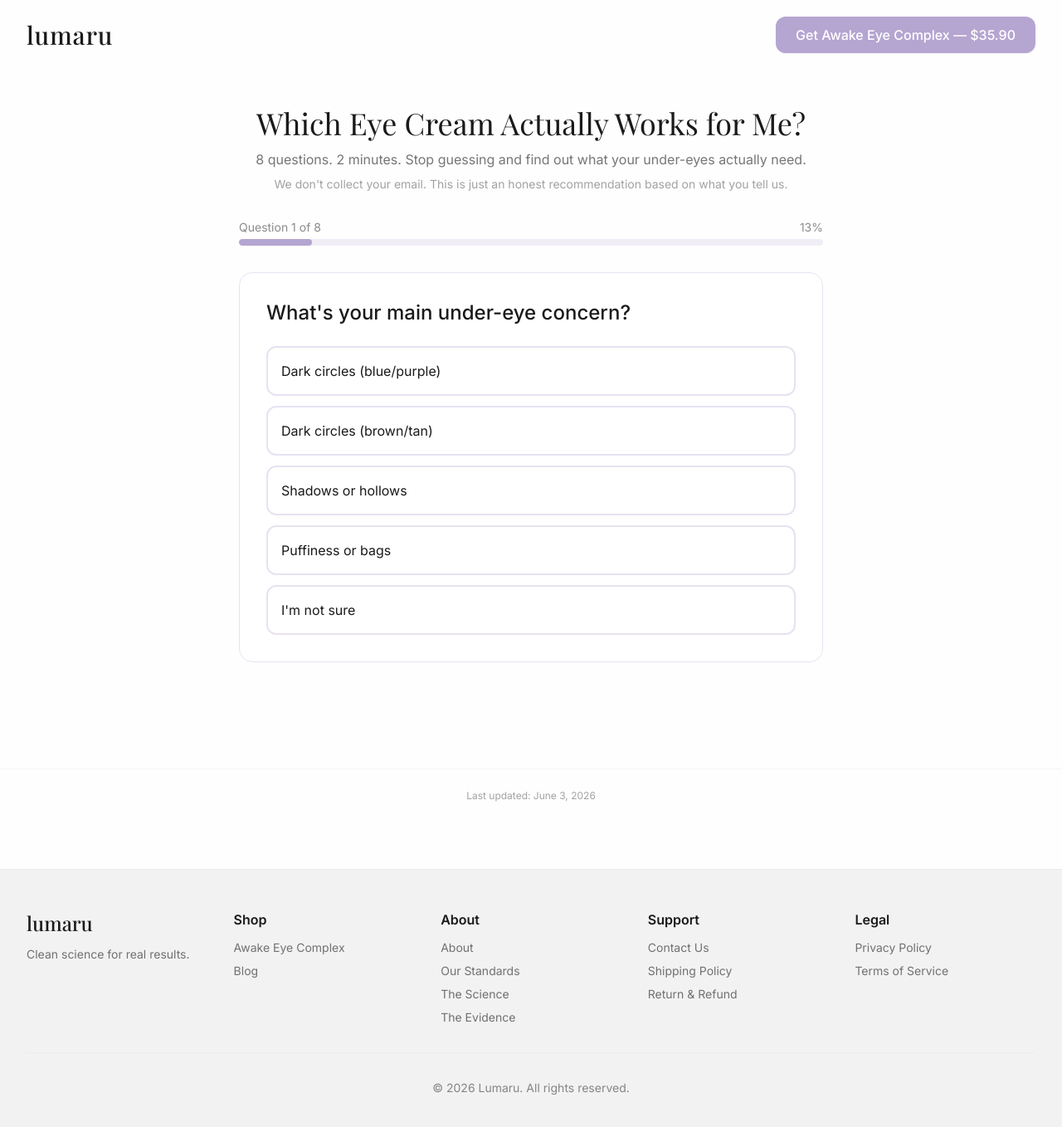
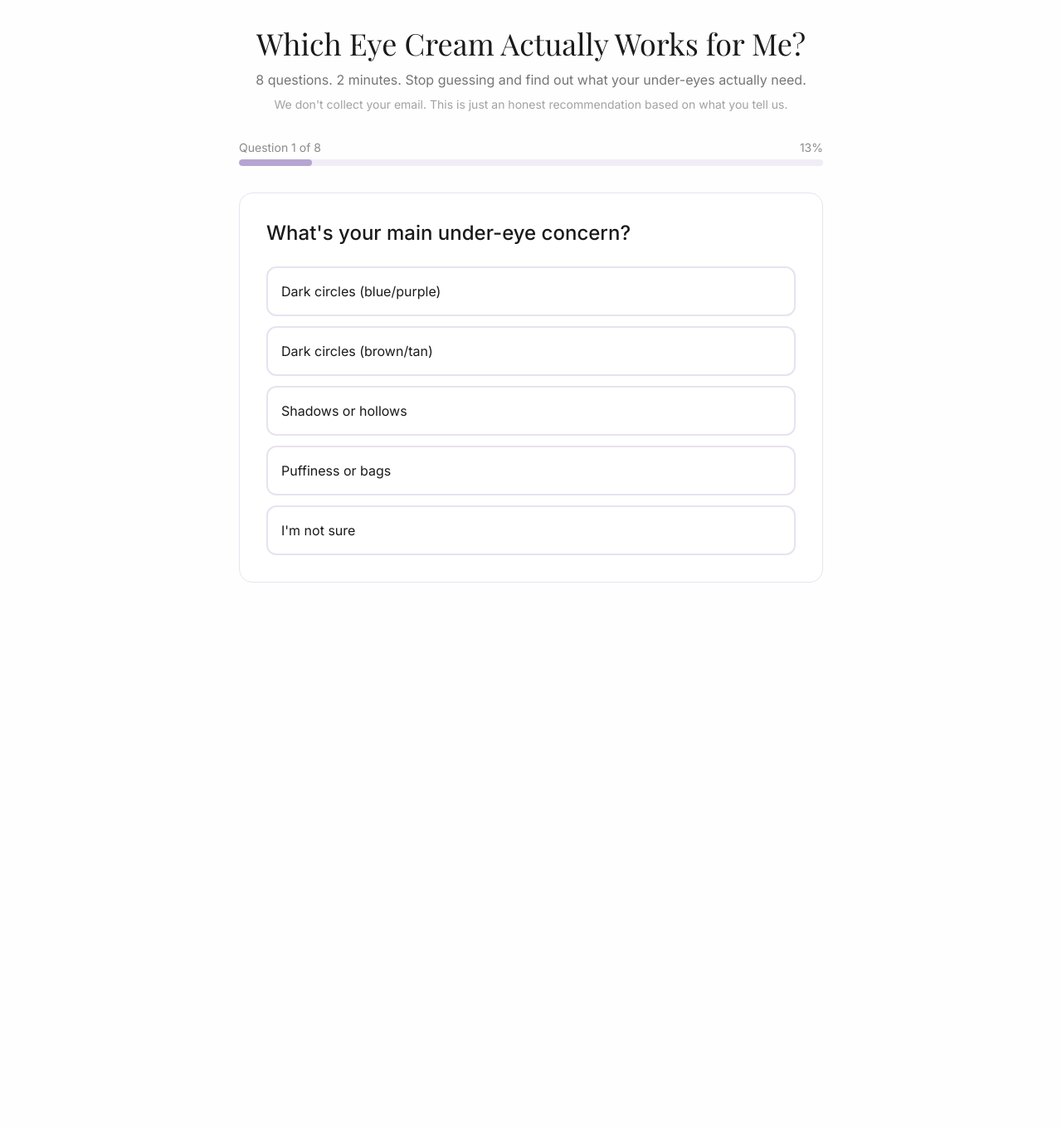
Before and after one commit to mateushahndev/lumaru, a Next.js app: page /tools/which-eye-cream-works-for-me in a window 1280 px wide. Shown: the top 1358 px of the page at 83% size. After the commit the page ends 800 px from the top, so only its background shows below. Built offline with nearby package versions, Linux system fonts and the light colour scheme.

Commit message:
refactor: remove navbar and footer from tool page (clean embed)

```diff
--- a/app/tools/which-eye-cream-works-for-me/page.tsx
+++ b/app/tools/which-eye-cream-works-for-me/page.tsx
@@ -1,7 +1,4 @@
 import type { Metadata } from "next";
-import Navbar from "@/components/landing/Navbar";
-import Footer from "@/components/landing/Footer";
-import LastUpdated from "@/components/LastUpdated";
 import WhichEyeCreamTool from "@/components/tools/WhichEyeCreamTool";
 
 export const metadata: Metadata = {
@@ -39,29 +36,18 @@ const toolSchema = {
   },
 };
 
-interface PageProps {
-  searchParams?: {
-    embed?: string;
-  };
-}
-
-export default function WhichEyeCreamToolPage({ searchParams }: PageProps) {
-  const isEmbedded = searchParams?.embed === "true";
-
+export default function WhichEyeCreamToolPage() {
   return (
     <>
       <script
         type="application/ld+json"
         dangerouslySetInnerHTML={{ __html: JSON.stringify(toolSchema) }}
       />
-      {!isEmbedded && <Navbar />}
-      <main className={isEmbedded ? "" : "min-h-screen bg-background pt-32 pb-20"}>
-        <div className="max-w-3xl mx-auto px-4 sm:px-6 lg:px-8">
-          <WhichEyeCreamTool isEmbedded={isEmbedded} />
+      <main className="bg-background">
+        <div className="max-w-3xl mx-auto px-4 sm:px-6 lg:px-8 py-8">
+          <WhichEyeCreamTool />
         </div>
       </main>
-      {!isEmbedded && <LastUpdated date="2026-06-03" />}
-      {!isEmbedded && <Footer />}
     </>
   );
 }
```
